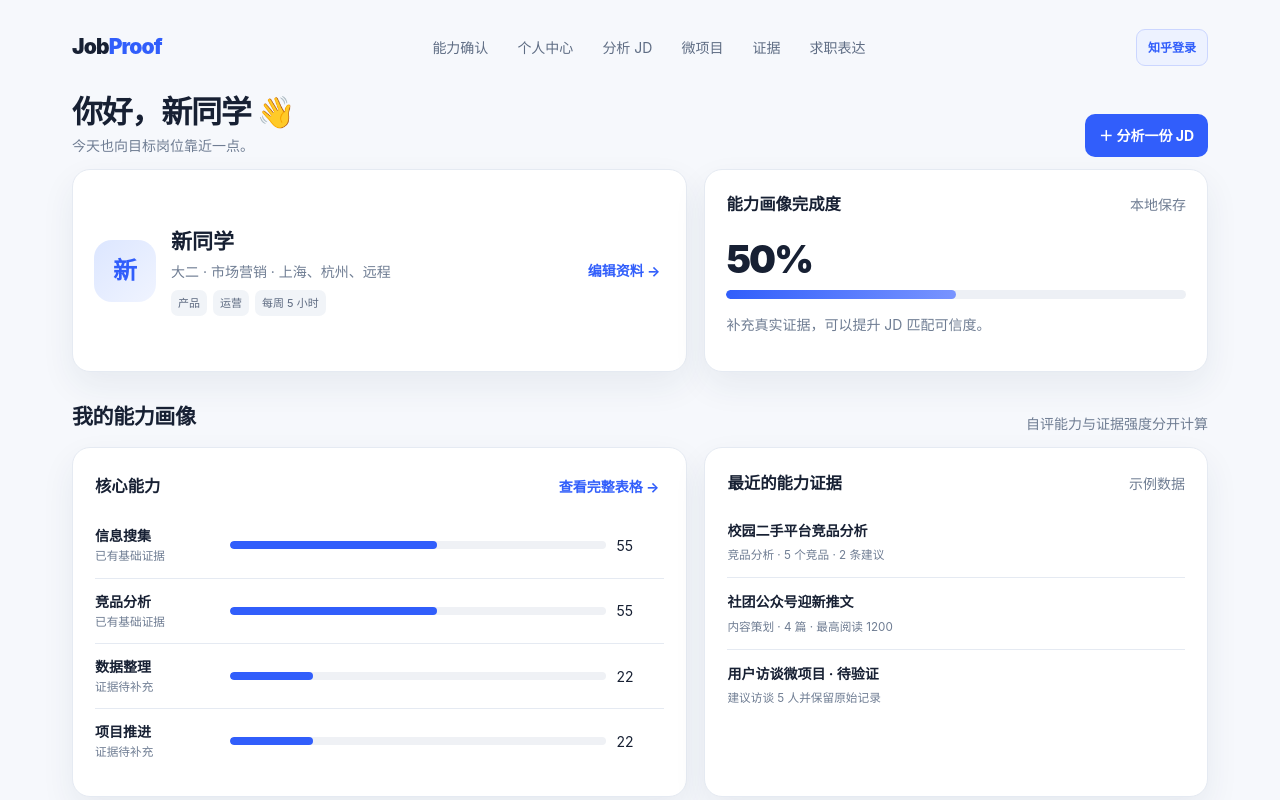
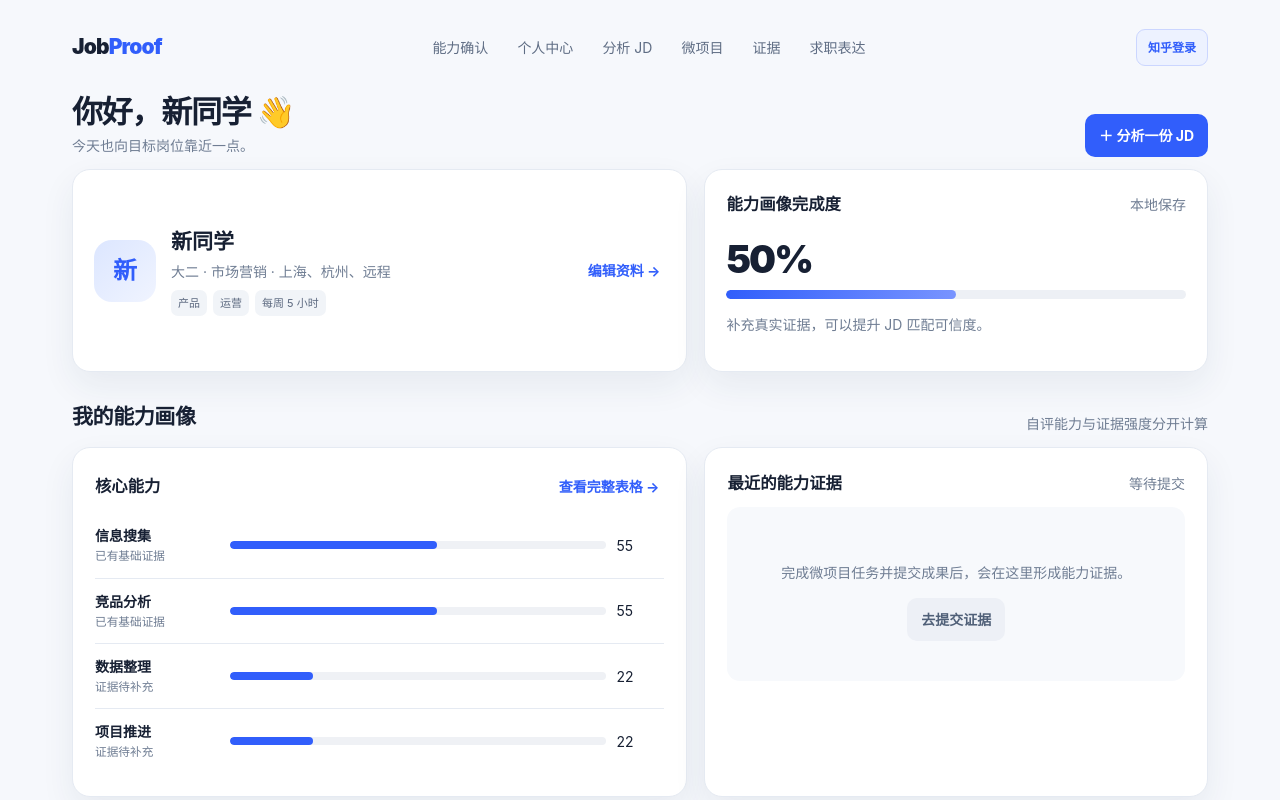
Before and after one commit to MrNucleus/JobProof, a Next.js app: page /dashboard in a window 1280 px wide. Shown: the top 800 px of the page. Built offline with nearby package versions, Linux system fonts and the light colour scheme; no server answers.

Commit message:
test: wire core user journey data

```diff
--- a/app/dashboard/page.tsx
+++ b/app/dashboard/page.tsx
@@ -3,18 +3,20 @@
 import Link from "next/link";
 import { useEffect, useMemo, useState } from "react";
 import { competencyCatalog, defaultProfile, recommendedJobs } from "@/lib/data";
-import { JobAnalysis, Plan, UserProfile } from "@/lib/types";
-import { loadAnalysis, loadProfile, planRepository } from "@/lib/repository";
+import { Evidence, JobAnalysis, Plan, UserProfile } from "@/lib/types";
+import { evidenceRepository, loadAnalysis, loadProfile, planRepository } from "@/lib/repository";
 
 export default function DashboardPage() {
   const [profile,setProfile] = useState<UserProfile>(defaultProfile);
   const [currentPlan,setCurrentPlan] = useState<Plan|null>(null);
   const [analysis,setAnalysis] = useState<JobAnalysis|null>(null);
+  const [evidence,setEvidence] = useState<Evidence[]>([]);
   useEffect(()=>{
     function sync(){
       setProfile(loadProfile());
       setAnalysis(loadAnalysis());
       setCurrentPlan(planRepository.list().sort((a,b)=>b.updatedAt.localeCompare(a.updatedAt))[0]||null);
+      setEvidence(evidenceRepository.list().sort((a,b)=>b.createdAt.localeCompare(a.createdAt)));
     }
     sync();
     window.addEventListener("focus",sync);
@@ -31,7 +33,7 @@ export default function DashboardPage() {
     <div className="section-head"><h2>我的能力画像</h2><p>自评能力与证据强度分开计算</p></div>
     <div className="dash-grid">
       <section className="card panel"><div className="card-head"><h3>核心能力</h3><Link className="btn btn-link" href="/onboarding">查看完整表格 →</Link></div>{topSkills.map(item=>{const cat=competencyCatalog.find(c=>c.key===item.key)!;const score=Math.round((item.level/3*.65+item.evidenceLevel/3*.35)*100);return <div className="skill-row" key={item.key}><div><b>{cat.name}</b><small>{item.evidenceLevel?"已有基础证据":"证据待补充"}</small></div><div className="skillbar"><i style={{width:`${score}%`}}/></div><span>{score}</span></div>})}</section>
-      <section className="card panel"><div className="card-head"><h3>最近的能力证据</h3><span className="muted">示例数据</span></div><div className="evidence-item"><b>校园二手平台竞品分析</b><small>竞品分析 · 5 个竞品 · 2 条建议</small></div><div className="evidence-item"><b>社团公众号迎新推文</b><small>内容策划 · 4 篇 · 最高阅读 1200</small></div><div className="evidence-item"><b>用户访谈微项目 · 待验证</b><small>建议访谈 5 人并保留原始记录</small></div></section>
+      <section className="card panel"><div className="card-head"><h3>最近的能力证据</h3><span className="muted">{evidence.length ? "本地保存" : "等待提交"}</span></div>{evidence.length ? evidence.slice(0,3).map(item=><Link className="evidence-item" href={"/evidence?evidenceId="+item.id} key={item.id}><b>{item.title}</b><small>{item.completenessScore}% 完整 · {item.status==="ready"?"可用于求职表达":item.status==="needs_more_facts"?"待补事实":"草稿"}</small></Link>) : <div className="empty-state"><p>完成微项目任务并提交成果后，会在这里形成能力证据。</p><Link className="btn btn-secondary" href="/evidence">去提交证据</Link></div>}</section>
     </div>
     <div className="section-head"><h2>正在进行</h2><p>把能力缺口变成可完成的任务包</p></div>
     <div className="dash-grid">
```
